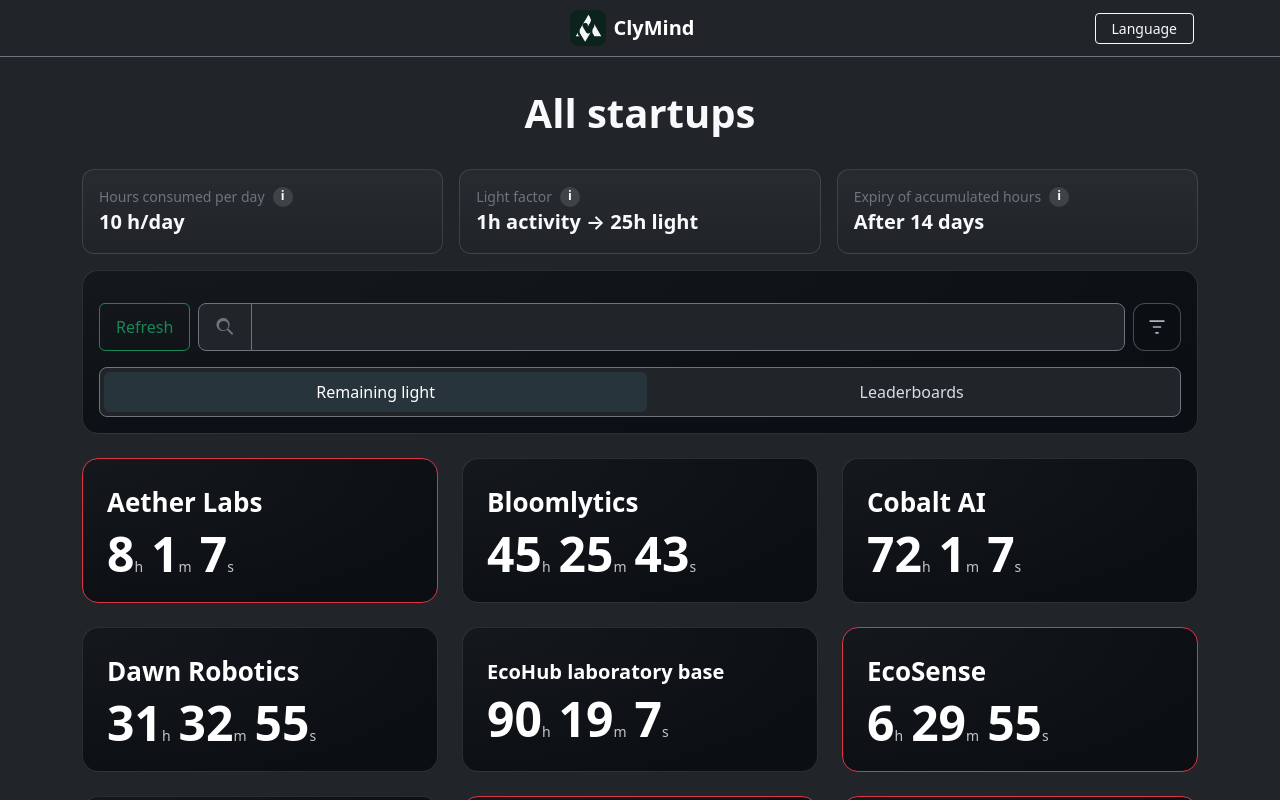
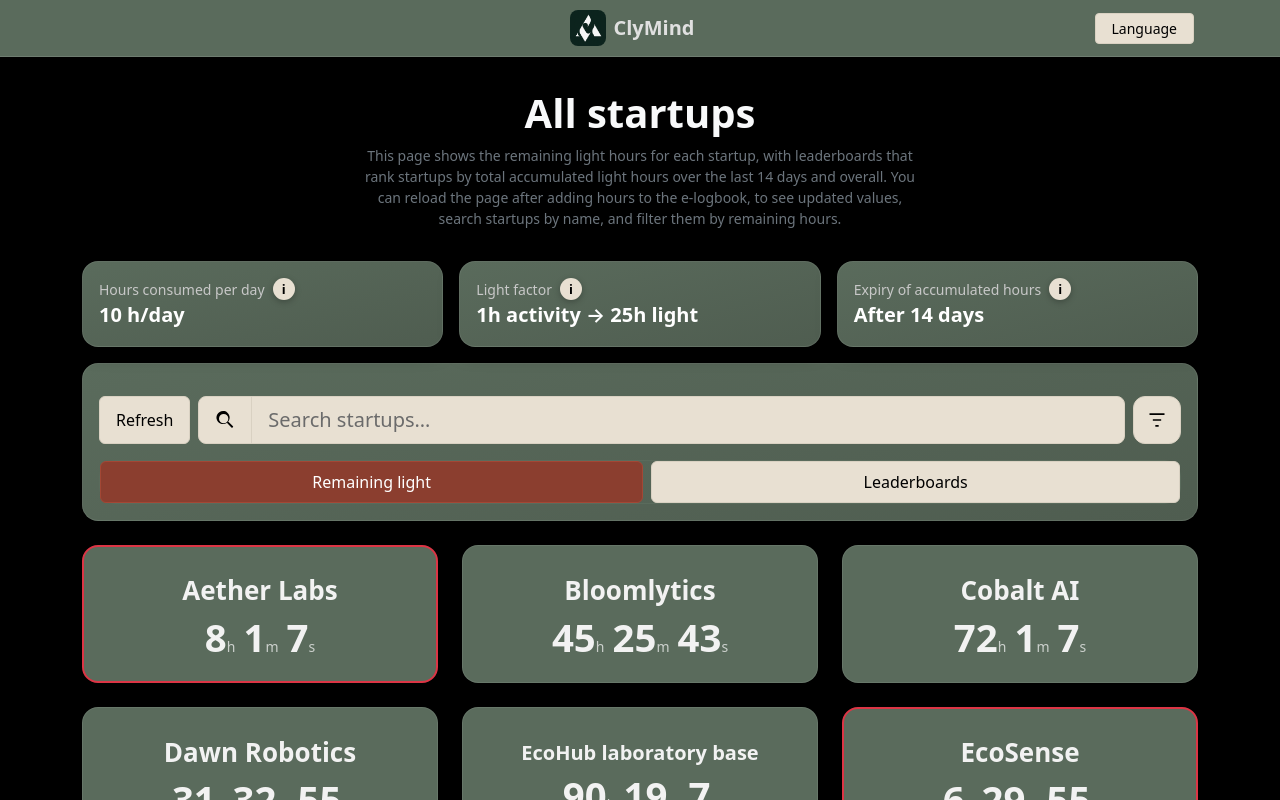
Before and after one commit to clymind/clymind-ui, a React (Vite) app: page / in a window 1280 px wide. Shown: the top 800 px of the page. Built offline with nearby package versions, Linux system fonts and the light colour scheme.

Commit message:
design 2

```diff
--- a/src/components/LeaderboardRow.tsx
+++ b/src/components/LeaderboardRow.tsx
@@ -53,9 +53,8 @@ export const LeaderboardRow = ({
   // - Silver (#c0c0c0) for rank 2
   // - Bronze (#cd7f32) for rank 3
   // - Light gray for rank 4+
-  const bg = rank === 1 ? "#d4af37" : rank === 2 ? "#c0c0c0" : rank === 3 ? "#cd7f32" : "rgba(255,255,255,0.10)";
-  // Text color for rank badge: dark for metals (high contrast), light for others
-  const color = rank <= 3 ? "#111" : "#ddd";
+  const bg = rank === 1 ? "#d4af37" : rank === 2 ? "#c0c0c0" : rank === 3 ? "#cd7f32" : "var(--warm-beige)";
+  const color = rank <= 3 ? "#111" : "var(--deep-black)";
   // CSS classes: add .zero class if metric is zero (triggers zero-state styling in CSS)
   const rootClasses = `selectable-row d-flex justify-content-between align-items-center ${isZero ? 'zero' : ''}`;
 
@@ -77,15 +76,15 @@ export const LeaderboardRow = ({
       {/* Left side: rank badge + startup name */}
       <div className="d-flex align-items-center gap-3">
         <div
-          className="rounded-2 d-flex align-items-center justify-content-center"
-          style={{ width: 36, height: 36, background: bg, color }}
+          className="rank-badge d-flex align-items-center justify-content-center"
+          style={{ background: bg, color }}
         >
           {rank}
         </div>
-        <span className="fw-semibold text-light">{name}</span>
+        <span className="fw-semibold">{name}</span>
       </div>
       {/* Right side: metric value */}
-      <span className="text-light">{value}</span>
+      <span>{value}</span>
     </div>
   );
 };
--- a/src/components/LeaderboardView.tsx
+++ b/src/components/LeaderboardView.tsx
@@ -116,7 +116,7 @@ export const LeaderboardView: React.FC<LeaderboardViewProps> = ({
       {/* Toggle buttons: Last N days / Overall */}
       <div className="text-center mb-3">
         <div className="d-flex justify-content-center">
-          <div className="btn-group" role="group" aria-label={t("leaderboardMode")}>
+          <div className="btn-group leaderboard-toggle" role="group" aria-label={t("leaderboardMode")}>
             {/* Last N days button */}
             <button
               type="button"
--- a/src/components/StartupCard.tsx
+++ b/src/components/StartupCard.tsx
@@ -87,21 +87,21 @@ export const StartupCard = ({
 
   return (
     <button
-      className={`w-100 text-start p-4 startup-card ${
-        isZero ? "zero border-danger" : "surface"  // Zero-state styling
+      className={`w-100 text-center p-4 startup-card ${
+        isZero ? "zero border-danger" : ""  // Zero-state styling (no surface wrapper)
       } ${critical ? "pulse border-danger" : ""}`}  // Critical/at-risk styling with pulse animation
       onClick={onClick}
     >
       {/* Startup name with responsive font size */}
       <div
-        className="fw-bold text-white"
+        className="fw-bold text-center"
         style={{ fontSize: `${getFontSize(name)}px` }}
       >
         {name}
       </div>
 
       {/* Timer display: HH MM SS or 0 0 0 when inactive */}
-      <div className="d-flex align-items-end gap-1 flex-wrap mt-2 text-white timer-nowrap">
+      <div className="d-flex align-items-end justify-content-center gap-1 flex-wrap mt-2 timer-nowrap">
         {isZero ? (
           // Zero state: display 0 0 0
           <>
--- a/src/components/layout/PageShell.tsx
+++ b/src/components/layout/PageShell.tsx
@@ -87,7 +87,7 @@ export const PageShell = ({ children, logoSrc }: { children: React.ReactNode; lo
                         onClick={() => changeLang(code as Lang)}
                       >
                         <span>{label}</span>
-                        {lang === code && <span className="badge bg-success">✓</span>}
+                        {/* Removed visual checkmark for active language per request */}
                       </button>
                     </li>
                   ))}
--- a/src/components/ui/InfoStrip.tsx
+++ b/src/components/ui/InfoStrip.tsx
@@ -7,9 +7,9 @@ export const InfoStrip = ({ expiryDays, lightFactor, dailyLightHours }: { expiry
   return (
     <div className="row g-3 mt-3">
       <div className="col-12 col-md-4">
-        <div className="surface-soft p-3 h-100">
+        <div className="surface p-3 h-100">
           <div className="d-flex align-items-center gap-2 text-secondary small">
-            <span>{t("hoursPerDay")}</span>
+            <span className="info-label">{t("hoursPerDay")}</span>
             <span className="info-container" tabIndex={0} aria-label="info">
               <span className="info-icon" aria-hidden="true">i</span>
               <span role="tooltip" className="info-tooltip">{t("hoursPerDayHelp")}</span>
@@ -19,11 +19,11 @@ export const InfoStrip = ({ expiryDays, lightFactor, dailyLightHours }: { expiry
         </div>
       </div>
       <div className="col-12 col-md-4">
-        <div className="surface-soft p-3 h-100">
+        <div className="surface p-3 h-100">
           <div className="d-flex align-items-center gap-2 text-secondary small">
-            <span>{t("lightFactor")}</span>
+            <span className="info-label">{t("lightFactor")}</span>
             <span className="info-container" tabIndex={0} aria-label="info">
-              <span className="info-icon" aria-hidden="false">i</span>
+              <span className="info-icon" aria-hidden="true">i</span>
               <span role="tooltip" className="info-tooltip">{t("lightFactorHelp")}</span>
             </span>
           </div>
@@ -31,9 +31,9 @@ export const InfoStrip = ({ expiryDays, lightFactor, dailyLightHours }: { expiry
         </div>
       </div>
       <div className="col-12 col-md-4">
-        <div className="surface-soft p-3 h-100">
+        <div className="surface p-3 h-100">
           <div className="d-flex align-items-center gap-2 text-secondary small">
-            <span>{t("expiryLabel")}</span>
+            <span className="info-label">{t("expiryLabel")}</span>
             <span className="info-container" tabIndex={0} aria-label="info">
               <span className="info-icon" aria-hidden="true">i</span>
               <span role="tooltip" className="info-tooltip">{t("expiryLabelHelp")}</span>
--- a/src/components/ui/MeanBlock.tsx
+++ b/src/components/ui/MeanBlock.tsx
@@ -14,8 +14,8 @@
 import React from "react";
 import { useI18n } from "../../i18n";
 
-/** Bootstrap success color used for the mean marker to match refresh button */
-const MEAN_COLOR = "var(--bs-success)";
+/** Use soft surface color for the mean marker */
+const MEAN_COLOR = "var(--warm-beige)";
 
 /**
  * MeanBlock: Renders a mean marker in leaderboards
--- a/src/components/ui/Tabs.tsx
+++ b/src/components/ui/Tabs.tsx
@@ -7,7 +7,7 @@ export const Tabs = ({ active, onChange }: { active: number; onChange: (i: numbe
   const labels = [t("tabRemaining"), t("tabLeaderboards")];
   return (
     <div className="mt-3">
-      <ul className="nav nav-pills bg-dark border border-secondary rounded-3 p-1">
+      <ul className="nav nav-pills tabs-wrapper nav-gap p-0 w-100">
         {labels.map((label, i) => (
           <li className="nav-item flex-fill text-center" key={label}>
             <button
--- a/src/index.css
+++ b/src/index.css
@@ -1,32 +1,67 @@
 .pulse{animation:pulse 1.2s infinite}
-@keyframes pulse{0%{box-shadow:0 0 0 0 rgba(220,53,69,.35)}70%{box-shadow:0 0 0 12px rgba(220,53,69,0)}100%{box-shadow:0 0 0 0 rgba(220,53,69,0)}}
+@keyframes pulse{0%{box-shadow:0 0 0 0 rgba(220,53,69,.5)}70%{box-shadow:0 0 0 18px rgba(220,53,69,0)}100%{box-shadow:0 0 0 0 rgba(220,53,69,0)}}
 .timer{font-variant-numeric:tabular-nums}
 .timer-nowrap{white-space:nowrap}
 
 :root{
-  --select-bg: #2a3b46;
-  --select-bg-soft: rgba(42,59,70,.68);
-  --select-bg-hover: rgba(42,59,70,.48);
-  --danger-veil: rgba(220,53,69,.14);
-  --danger-veil-hover: rgba(220,53,69,.20);
-  --danger-border: rgba(220,53,69,.35);
+  /* New palette */
+  --deep-black: #000000;
+  --copper-green: #5A6B5C; /* main surface */
+  --caoba-accent: #8B3E2F; /* accent */
+  --light-gray: #E0E0E0; /* secondary text */
+  --secondary-text-darker: #C8C8C8; /* slightly darker secondary on green */
+  --warm-beige: #E8E0D2; /* soft surface/background (slightly less bright) */
+  --text-bright: #F2F2F2; /* brighter text for cards and rows */
+
+  /* Derived tones */
+  --copper-green-soft: #6f7f70;
+  --copper-green-hover: #4f5d50;
+  --caoba-accent-hover: #A34735;
+  --beige-border: #d9d1c2;
+  --beige-shadow: rgba(0,0,0,.35);
+
+  /* Selection & interactions (replacing old select vars) */
+  --select-bg: var(--copper-green);
+  --select-bg-soft: var(--copper-green-soft);
+  --select-bg-hover: var(--copper-green-hover);
+
+  /* Danger retains original hue but softened for dark base */
+  --danger-veil: rgba(220,53,69,.18);
+  --danger-veil-hover: rgba(220,53,69,.26);
+  --danger-border: rgba(220,53,69,.45);
 }
 
+/* Global base */
+body{background:var(--deep-black); color:var(--light-gray);}
+body, body *{font-smooth:always; -webkit-font-smoothing:antialiased;}
+
+/* Navbar/PageShell on main surface */
+.navbar.navbar-dark.bg-dark{ background: var(--copper-green) !important; color: var(--light-gray) !important; border-color: rgba(255,255,255,.12) !important; }
+.navbar .navbar-brand, .navbar .text-light{ color: var(--light-gray) !important; }
+.bg-dark{ background-color: var(--deep-black) !important; }
+
 .surface{
-  background: radial-gradient(120% 120% at 0% 0%, rgba(255,255,255,.04), rgba(255,255,255,0)), #0b0f14;
-  border: 1px solid rgba(255,255,255,.12);
+  background: linear-gradient(165deg, var(--copper-green) 0%, var(--copper-green-hover) 100%);
+  border: 1px solid rgba(255,255,255,.08);
   border-radius: 1rem;
+  box-shadow: 0 4px 18px rgba(0,0,0,.5);
+  color:#fff;
 }
 .surface-soft{
-  background: linear-gradient(180deg, rgba(255,255,255,.03), rgba(255,255,255,0));
-  border: 1px solid rgba(255,255,255,.12);
-  border-radius: .75rem;
+  background: var(--warm-beige);
+  border: 1px solid var(--beige-border);
+  border-radius: .9rem;
+  box-shadow: 0 2px 8px var(--beige-shadow);
+  color:#1a1d18;
 }
 
 /* Tabs attiva/hover */
-.nav-pills .nav-link.active{ background-color: var(--select-bg-soft); color:#fff; }
-.nav-pills .nav-link{ color:#d6dde5; }
-.nav-pills .nav-link:hover{ background-color: var(--select-bg-hover); color:#fff; }
+/* Tabs: soft surface default, active accent, hover accent-hover */
+.tabs-wrapper{ background: linear-gradient(165deg, var(--copper-green) 0%, var(--copper-green-hover) 100%); border:1px solid var(--copper-green); border-radius:1rem; color: var(--text-bright); padding:0; }
+.nav.nav-pills.nav-gap{ gap:.5rem; }
+.nav-pills .nav-link{ background: var(--warm-beige); color: var(--deep-black); border:1px solid var(--beige-border); }
+.nav-pills .nav-link.active{ background: var(--caoba-accent); color:#fff; border-color: var(--caoba-accent-hover); }
+.nav-pills .nav-link:hover{ background: var(--caoba-accent-hover); color:#fff; }
 
 /* Card hover/selezione */
 .startup-card{
@@ -34,19 +69,30 @@
   position: relative;
   border-radius: 1rem; /* ⬅️ arrotonda sempre */
 }
+.startup-card{
+  background: var(--copper-green);
+  border:1px solid rgba(255,255,255,.08);
+  color: var(--text-bright);
+}
 .startup-card:hover{
-  background-color: var(--select-bg-hover);
+  background: var(--copper-green-hover);
+  color:#fff;
   border-color: rgba(255,255,255,.18);
-  transform: translateY(-1px);
+  transform: translateY(-2px);
+  box-shadow:0 6px 14px rgba(0,0,0,.55);
 }
 
 /* Stato ZERO: velo rosso, bordi arrotondati */
 .startup-card.zero{
-  background-color: var(--danger-veil);
-  border: 1px solid var(--danger-border);
-  border-radius: 1rem; /* ⬅️ fix bordi */
+  background: var(--danger-veil);
+  border:2px solid var(--danger-border);
+  border-radius:1rem;
+  color:#fff;
 }
-.startup-card.zero:hover{ background-color: var(--danger-veil-hover); }
+.startup-card.zero:hover{ background: var(--danger-veil-hover); border-width:2px; }
+
+/* Critical state border more visible */
+.startup-card.border-danger{ border-width:2px !important; border-color:#dc3545 !important; }
 
 /* Badge INACTIVE */
 .badge-inactive{
@@ -59,45 +105,89 @@
 /* Filtro: bottone solo icona + menu compatto */
 .filter-btn{
   width:48px; height:48px; display:flex; align-items:center; justify-content:center;
-  border:1px solid rgba(255,255,255,.25); background:#0b0f14; color:#adb5bd; border-radius:.75rem;
+  border:1px solid var(--beige-border); background:var(--warm-beige); color:var(--deep-black); border-radius:.75rem;
+  transition:background .2s ease, transform .15s ease, color .15s ease, border-color .15s ease;
 }
-.filter-btn:hover{ background: var(--select-bg-hover); color:#fff; cursor:pointer; }
+.filter-btn:hover{ background:var(--caoba-accent); color:#fff; border-color: var(--caoba-accent-hover); cursor:pointer; transform:translateY(-2px); }
 .filter-icon{ width:20px; height:20px; fill: currentColor; display:block; }
 .dropdown-menu.filter-menu{
-  background:#0b0f14; border:1px solid rgba(255,255,255,.15);
+  background:var(--warm-beige); border:1px solid var(--beige-border); color:#1d211c;
 }
 .dropdown-menu.filter-menu .dropdown-item{
-  color:#e2e8f0; font-size:.85rem;
+  color:#1d211c; font-size:.85rem;
 }
 .dropdown-menu.filter-menu .dropdown-item.active,
 .dropdown-menu.filter-menu .dropdown-item:active{
-  background: var(--select-bg-soft); color:#fff;
+  background: var(--caoba-accent); color:#fff;
 }
-.dropdown-menu.filter-menu .dropdown-item:hover{ background: var(--select-bg-hover); }
+.dropdown-menu.filter-menu .dropdown-item:hover{ background: var(--caoba-accent-hover); color:#fff; }
+
+/* SearchBar input on soft surface */
+.input-group-text.bg-dark{ background: var(--warm-beige) !important; color: var(--deep-black) !important; border-color: var(--beige-border) !important; }
+.form-control.bg-dark{ background: var(--warm-beige) !important; color: var(--deep-black) !important; border-color: var(--beige-border) !important; }
+.form-control.bg-dark::placeholder{ color:#6b6b6b; }
+.form-control.bg-dark:focus{ outline:none; box-shadow:0 0 0 .25rem rgba(139,62,47,.25); border-color: var(--caoba-accent) !important; }
+
+/* Header buttons (Home/Language) beige on green, hover accent */
+.navbar .btn-outline-light, .btn-outline-success{
+  background: var(--warm-beige);
+  color: var(--deep-black);
+  border:1px solid var(--beige-border);
+}
+.navbar .btn-outline-light:hover, .btn-outline-success:hover{
+  background: var(--caoba-accent);
+  color:#fff;
+  border-color: var(--caoba-accent-hover);
+}
+/* Keep dropdown toggle beige when expanded (selected) */
+.navbar .btn-outline-light[aria-expanded="true"]{ background: var(--warm-beige); color: var(--deep-black); }
+
+/* Global buttons: default soft surface, selected accent */
+.btn-outline-light, .btn-outline-success{
+  background: var(--warm-beige) !important;
+  color: var(--deep-black) !important;
+  border:1px solid var(--beige-border) !important;
+}
+.leaderboard-toggle .btn{ border:none !important; box-shadow:none !important; }
+.btn-outline-light:hover, .btn-outline-success:hover{
+  background: var(--caoba-accent) !important;
+  color:#fff !important;
+  border-color: var(--caoba-accent-hover) !important;
+}
+.btn-success{
+  background: var(--caoba-accent) !important;
+  border-color: var(--caoba-accent-hover) !important;
+  color:#fff !important;
+}
+.btn-success:hover{
+  background: var(--caoba-accent-hover) !important;
+}
 
 /* Leaderboard: "come prima", bordo visibile e clickable */
 .selectable-row{
-  background-color:#0b0f14;
-  border:1px solid rgba(255,255,255,.12);
-  border-radius:.75rem;
+  background: var(--copper-green);
+  border:1px solid rgba(255,255,255,.08);
+  border-radius:.85rem;
   padding:.6rem .9rem;
-  transition: background-color .2s ease, border-color .2s ease, transform .15s ease;
+  transition: background .2s ease, transform .15s ease, box-shadow .15s ease;
   cursor:pointer;
+  color: var(--text-bright);
 }
 .selectable-row:hover{
-  background-color: var(--select-bg-hover);
+  background: var(--copper-green-hover); color:#fff; transform:translateY(-2px); box-shadow:0 4px 12px rgba(0,0,0,.55);
   border-color: rgba(255,255,255,.18);
-  transform: translateY(-1px);
 }
+
+/* Rank badge square for leaderboard rows */
+.rank-badge{ width:36px; height:36px; border-radius:.5rem; border:1px solid rgba(0,0,0,.08); font-weight:700; }
 
 /* Leaderboard row ZERO state: match startup-card.zero styling */
 .selectable-row.zero{
-  background-color: var(--danger-veil);
-  border: 1px solid var(--danger-border);
+  background: var(--danger-veil);
+  border:1px solid var(--danger-border);
+  color:#fff;
 }
-.selectable-row.zero:hover{
-  background-color: var(--danger-veil-hover);
-}
+.selectable-row.zero:hover{ background: var(--danger-veil-hover); }
 
 /* Responsive grid for startup cards: equal-sized, auto-wrap with min width */
 .responsive-grid{
@@ -114,13 +204,24 @@
   height:100%;
 }
 
+/* Slightly reduce timer sizes inside StartupCard */
+.startup-card .display-5{ font-size: 2.4rem; }
+.startup-card .display-6{ font-size: 1.9rem; }
+
+/* InfoStrip labels slightly darker secondary on green surface */
+.surface .info-label{ color: var(--secondary-text-darker) !important; }
+
 /* Disable text selection globally except form fields and contenteditable */
 :where(body, body *){ user-select: none; -webkit-user-select: none; }
 input, textarea, select, [contenteditable="true"], [contenteditable=""]{ user-select: text !important; -webkit-user-select: text !important; }
 
 /* Info icon tooltip styling */
-.info-container{position:relative; display:inline-flex; align-items:center; justify-content:center; width:20px; height:20px; border-radius:999px; background:rgba(255,255,255,.12); color:#fff; font-size:.78rem; font-weight:700; cursor:help; line-height:1;}
-.info-container:focus,.info-container:hover{background:rgba(255,255,255,.22);}
+.info-container{position:relative; display:inline-flex; align-items:center; justify-content:center; width:22px; height:22px; border-radius:999px; background:var(--warm-beige); color:var(--deep-black); font-size:.8rem; font-weight:700; cursor:help; line-height:1; box-shadow:0 2px 6px rgba(0,0,0,.25);}
+.info-container:focus,.info-container:hover{background:var(--caoba-accent); color:#fff;}
 .info-icon{display:inline-block; line-height:1;}
-.info-tooltip{position:absolute; bottom:110%; left:50%; transform:translateX(-50%); white-space:normal; min-width:180px; max-width:320px; background:#0b0f14; padding:.7rem .85rem; border:1px solid rgba(255,255,255,.28); border-radius:.6rem; font-size:.9rem; line-height:1.3; letter-spacing:.015em; color:#f1f5f9; opacity:0; pointer-events:none; transition:opacity .15s ease, transform .15s ease; z-index:10; box-shadow:0 6px 22px rgba(0,0,0,.55);}
-.info-container:hover .info-tooltip,.info-container:focus .info-tooltip{opacity:1; transform:translate(-50%,-2px);}
+.info-tooltip{position:absolute; bottom:110%; left:50%; transform:translateX(-50%); white-space:normal; min-width:180px; max-width:320px; background:var(--warm-beige); padding:.75rem .9rem; border:1px solid var(--beige-border); border-radius:.6rem; font-size:.9rem; line-height:1.35; letter-spacing:.01em; color:#1d211c; opacity:0; pointer-events:none; transition:opacity .18s ease, transform .18s ease; z-index:10; box-shadow:0 6px 22px rgba(0,0,0,.55);}
+.surface .info-tooltip{ background: var(--copper-green); color: var(--light-gray); border-color: rgba(255,255,255,.18); }
+.info-container:hover .info-tooltip,.info-container:focus .info-tooltip{opacity:1; transform:translate(-50%,-4px);}
+
+/* InfoStrip labels on beige card slightly darker */
+.surface-soft .info-label{ color: #2e2e2e !important; }
--- a/src/pages/home.tsx
+++ b/src/pages/home.tsx
@@ -132,6 +132,9 @@ export default function Home() {
         {/* Header section */}
         <div className="text-center mb-2">
           <h1 className="display-6 fw-bold mt-2">{t("allStartupsTitle")}</h1>
+          <p className="text-secondary small mx-auto" style={{ maxWidth: "560px" }}>
+            {t("allStartupsDesc", { d: SETTINGS.expiryDays })}
+          </p>
         </div>
 
         {/* Global settings info strip */}
--- a/src/pages/startup.tsx
+++ b/src/pages/startup.tsx
@@ -140,6 +140,10 @@ export default function StartupPage() {
         {/* Titolo e descrizione (stesse posizioni della Home) */}
         <div className="text-center mb-2">
           <h1 className="display-6 fw-bold mt-2">{state.name}</h1>
+          <p className="text-secondary small mx-auto" style={{ maxWidth: "560px" }}>
+            {/* Keep name untranslated */}
+            {t("startupDetailDesc", { name: state.name, d: expiryDays })}
+          </p>
         </div>
 
         <InfoStrip expiryDays={expiryDays} lightFactor={lightFactor} dailyLightHours={dailyLightHours} />
@@ -202,7 +206,7 @@ export default function StartupPage() {
             <div className="surface p-3" style={getRankCardStyle(rankOverall)}>
               <div className="d-flex justify-content-between align-items-center">
                 <span className="text-light fw-semibold">{t("rankingOverall")}</span>
-                <span className="display-6 fw-bold text-light">{rankOverall}</span>
+                <div className="rank-badge d-flex align-items-center justify-content-center" style={{ background: getRankColor(rankOverall), color: '#111' }}>{rankOverall}</div>
               </div>
             </div>
           </div>
@@ -212,7 +216,7 @@ export default function StartupPage() {
             <div className="surface p-3" style={getRankCardStyle(rankLastN)}>
               <div className="d-flex justify-content-between align-items-center">
                 <span className="text-light fw-semibold">{t("rankingLastD", { d: expiryDays })}</span>
-                <span className="display-6 fw-bold text-light">{rankLastN}</span>
+                <div className="rank-badge d-flex align-items-center justify-content-center" style={{ background: getRankColor(rankLastN), color: '#111' }}>{rankLastN}</div>
               </div>
             </div>
           </div>
```
Also changed, not shown: src/assets/clymind-logo 2.png (deleted), 1 other file (tests, documents, lock files or other folders).
